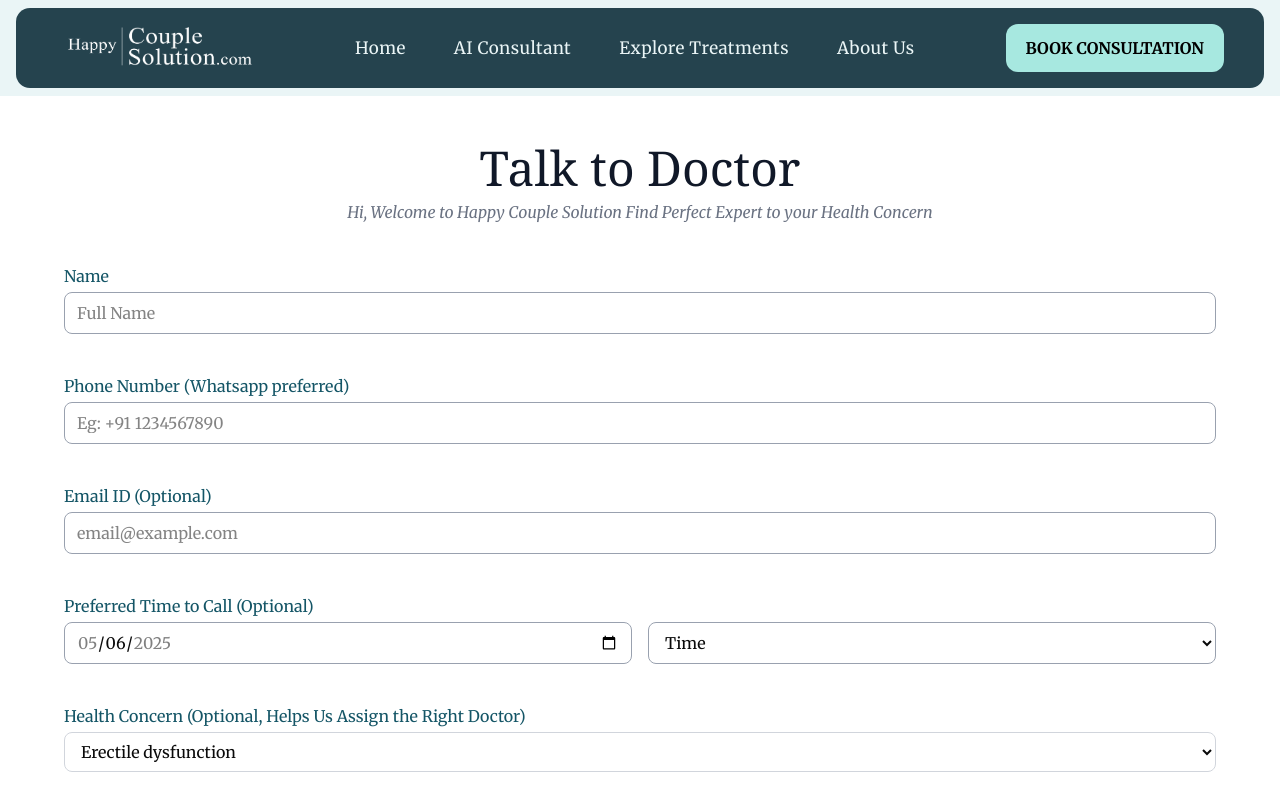
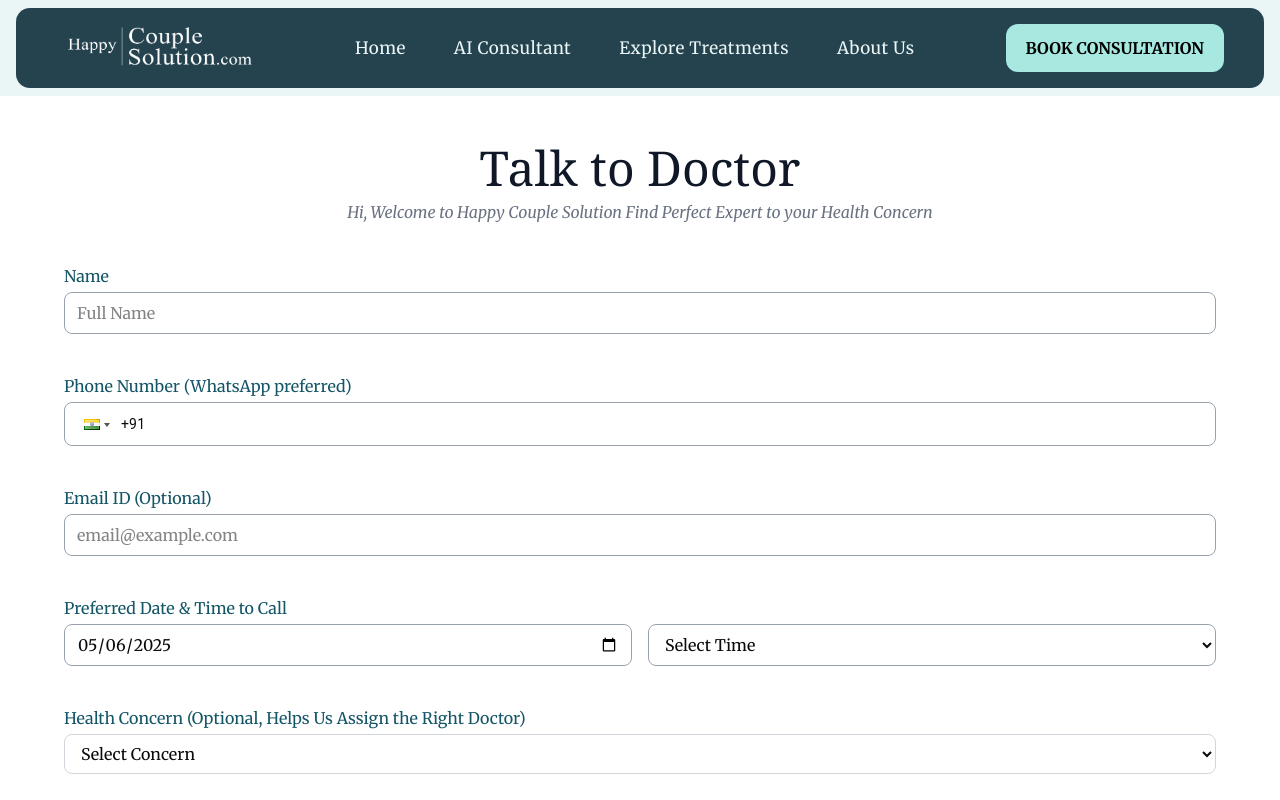
Before and after one commit to extechnology/HappyCouple-new, a React (Vite) app: page /talktodoctor in a window 1280 px wide. Shown: the top 800 px of the page. Built offline with nearby package versions, Linux system fonts and the light colour scheme; a web font is replaced by a local one.

Commit message:
updated few things

```diff
--- a/package.json
+++ b/package.json
@@ -35,6 +35,7 @@
     "react-dom": "^19.0.0",
     "react-hook-form": "^7.56.3",
     "react-multi-carousel": "^2.8.6",
+    "react-phone-input-2": "^2.15.1",
     "react-router-dom": "^7.5.0",
     "sonner": "^2.0.3",
     "tailwind-merge": "^3.2.0",
--- a/src/components/TalkToDoctor/DocForm.tsx
+++ b/src/components/TalkToDoctor/DocForm.tsx
@@ -1,145 +1,284 @@
 import { LockKeyhole } from "lucide-react";
-import { useState } from "react";
+import { useForm } from "react-hook-form";
+import { z } from "zod";
+import { zodResolver } from "@hookform/resolvers/zod";
+import { useState, useEffect } from "react";
+import PhoneInput from 'react-phone-input-2';
+import 'react-phone-input-2/lib/style.css';
+
+
+
+// Utils
+const today = new Date();
+const formatDate = (date: Date) => date.toISOString().split("T")[0];
+
+
+
+// Dynamic Time Slot Generator
+const generateTimeSlots = (isToday: boolean) => {
+
+    const now = new Date();
+    const slots: string[] = [];
+
+    for (let hour = 9; hour < 21; hour++) {
+
+        const slotStart = new Date();
+        slotStart.setHours(hour, 0, 0, 0);
+
+        if (!isToday || slotStart > now) {
+
+            const nextHour = hour + 1;
+            const formatHour = (h: number) => {
+                const suffix = h >= 12 ? "PM" : "AM";
+                const displayHour = h > 12 ? h - 12 : h;
+                return `${displayHour}:00 ${suffix}`;
+            };
+            slots.push(`${formatHour(hour)} - ${formatHour(nextHour)}`);
+        }
+    }
+
+    return slots;
+
+};
+
+
+
+
+// Form Schema
+const formSchema = z.object({
+    name: z.string().nonempty("Name is required"),
+    phone: z.string()
+        .nonempty("Phone number is required")
+        .transform(val => val.replace(/[^+\d]/g, ""))  // Clean input by removing non-numeric characters (except +)
+        .refine(val => /^\+\d{10,15}$/.test(val), {  // Validate that it follows the international format
+            message: "Enter a valid phone number",
+        }),
+    email: z.string().refine((value) => value === "" || /^[^\s@]+@[^\s@]+\.[^\s@]+$/.test(value), { message: "Please enter a valid email address", }).optional(),
+    date: z.string().nonempty("Please select a date").refine((val) => {
+        const selected = new Date(val);
+        const minDate = new Date(formatDate(today));
+        return selected >= minDate;
+    }, { message: "Please select a date" }),
+    time: z.string().nonempty("Please select a time"),
+    health: z.string().optional(),
+});
+
+
+
+
+type FormData = z.infer<typeof formSchema>;
+
+
 
 export default function DocForm() {
 
 
-    const today = new Date();
-    const tomorrow = new Date();
-    tomorrow.setDate(today.getDate() + 1);
+
+    // use form
+    const form = useForm<FormData>({
+        resolver: zodResolver(formSchema),
+        mode: "onChange",
+        defaultValues: {
+            name: "",
+            phone: "",
+            email: "",
+            date: formatDate(today),
+            time: "",
+            health: "",
+        },
+    });
 
 
-    const formatDate = (date: Date) => date.toISOString().split('T')[0];
+
+    // Get selected date
+    const selectedDate = form.watch("date");
 
 
-    const [selectedDate, setSelectedDate] = useState(formatDate(today));
-    const [selectedTime, setSelectedTime] = useState('');
+
+    // Time Slots
+    const [timeSlots, setTimeSlots] = useState<string[]>([]);
 
 
-    const timeSlots = Array.from({ length: 9 }, (_, i) => {
-        const hour = 9 + i;
-        const suffix = hour >= 12 ? 'PM' : 'AM';
-        const displayHour = hour > 12 ? hour - 12 : hour;
-        return `${displayHour}:00 ${suffix}`;
-    });
+
+    // Update time slots when date changes
+    useEffect(() => {
+        const selected = new Date(selectedDate);
+        const isToday =
+            selected.toDateString() === new Date().toDateString();
+        setTimeSlots(generateTimeSlots(isToday));
+    }, [selectedDate]);
+
+
+
+
+    // Form submit
+    const onSubmit = (values: FormData) => {
+        console.log("Form Data =>", values);
+    };
+
+
+
+    // Get selected time
+    const selectedTime = form.watch("time");
+
 
 
 
     return (
 
 
-
-        <>
-
-            <form className="mt-10 space-y-10">
+        <form className="mt-10 space-y-12 sm:space-y-10" onSubmit={form.handleSubmit(onSubmit)}>
 
 
 
+            {/* Name */}
             <div>
                 <label className="block text-left text-[#145566] mb-1">Name</label>
                 <input
                     type="text"
+                    {...form.register("name")}
                     placeholder="Full Name"
+                    autoComplete="name"
                     className="w-full border border-gray-400 rounded-md px-3 py-2 focus:outline-none focus:ring-2 focus:ring-[#145566]"
                 />
+                {form.formState.errors.name && <p className="text-red-500 text-sm text-start mt-2">{form.formState.errors.name.message}</p>}
             </div>
 
 
 
             <div>
-                    <label className="block text-left text-[#145566] mb-1">Phone Number (Whatsapp preferred)</label>
-                    <input
-                        type="text"
-                        placeholder='Eg: +91 1234567890'
-                        className="w-full border border-gray-400 rounded-md px-3 py-2 focus:outline-none focus:ring-2 focus:ring-[#145566]"
+                <label className="block text-left text-[#145566] mb-1">
+                    Phone Number (WhatsApp preferred)
+                </label>
+                <PhoneInput
+                    country={"in"}
+                    value={form.watch("phone")}
+                    onChange={(value) => form.setValue("phone", value, { shouldValidate: true })}
+                    placeholder="Eg: 1234567890"
+                    enableSearch
+                    containerClass="w-full"
+                    inputClass="!w-full !h-[44px] !pl-14 !pr-3 !border !border-gray-400 !rounded-md !bg-white focus:!outline-none focus:!ring-2 focus:!ring-[#145566] text-sm"
+                    buttonClass="!border-none !bg-transparent !left-3 !top-1/2 !-translate-y-1/2"
+                    inputProps={{
+                        name: "phone",
+                        required: true,
+                        autoFocus: false,
+                        autoComplete: "tel",
+                    }}
+                    dropdownClass="!text-left" // This is where the alignment change happens
                 />
+                {form.formState.errors.phone && (
+                    <p className="text-red-500 text-sm text-start mt-2">
+                        {form.formState.errors.phone.message}
+                    </p>
+                )}
             </div>
 
 
 
+            {/* Email */}
             <div>
                 <label className="block text-left text-[#145566] mb-1">Email ID (Optional)</label>
                 <input
                     type="email"
+                    autoComplete="email"
+                    {...form.register("email")}
                     placeholder="email@example.com"
                     className="w-full border border-gray-400 rounded-md px-3 py-2 focus:outline-none focus:ring-2 focus:ring-[#145566]"
                 />
+                {form.formState.errors.email && <p className="text-red-500 text-sm text-start mt-2">{form.formState.errors.email.message}</p>}
             </div>
 
 
 
+
+            {/* Date & Time */}
             <div>
 
-                    <label className="block text-left text-[#145566] mb-1">Preferred Time to Call (Optional)</label>
+                <label className="block text-left text-[#145566] mb-1">Preferred Date & Time to Call</label>
 
                 <div className="grid grid-cols-2 gap-4">
 
                     <input
                         type="date"
+                        {...form.register("date")}
                         min={formatDate(today)}
-                            max={formatDate(tomorrow)}
-                            value={selectedDate}
-                            onChange={(e) => setSelectedDate(e.target.value)}
                         className="w-full border border-gray-400 rounded-md px-3 py-2 focus:outline-none focus:ring-2 focus:ring-[#145566]"
                     />
 
 
                     <select
-                            value={selectedTime}
-                            onChange={(e) => setSelectedTime(e.target.value)}
+                        {...form.register("time")}
                         className="w-full border border-gray-400 rounded-md px-3 py-2 focus:outline-none focus:ring-2 focus:ring-[#145566]"
                     >
-                            <option value="">Time</option>
+                        <option value="" disabled>Select Time</option>
                         {timeSlots.map((slot, idx) => (
-                                <option key={idx} value={slot}>{slot}</option>
+                            <option key={idx} value={slot}>
+                                {slot}
+                            </option>
                         ))}
                     </select>
-
-
-                    </div>
 
                 </div>
 
 
-                <div>
-                    <label className="block text-left text-[#145566] mb-1">Health Concern (Optional, Helps Us Assign the Right Doctor)</label>
-                    <select className="w-full border border-gray-300 rounded-md px-3 py-2 focus:outline-none focus:ring-2 focus:ring-[#145566]">
-                        <option>Erectile dysfunction</option>
-                        <option> Low libido</option>
-                        <option>Relationship support</option>
-                        <option>Others</option>
+                {form.formState.errors.date && <p className="text-red-500 text-sm text-start">{form.formState.errors.date.message}</p>}
 
-                    </select>
+
+                {form.formState.errors.time && <p className="text-red-500 text-sm text-end mt-2">{form.formState.errors.time.message}</p>}
+
+
+                {/* Live Preview */}
+                {selectedDate && selectedTime && (
+                    <p className="text-green-600 mt-2 text-md font-medium">
+                        Selected {selectedDate} at {selectedTime}
+                    </p>
+                )}
+
             </div>
 
 
+
+            {/* Health Concern */}
+            <div>
+                <label className="block text-left text-[#145566] mb-1">
+                    Health Concern (Optional, Helps Us Assign the Right Doctor)
+                </label>
+                <select
+                    {...form.register("health")}
+                    className="w-full border border-gray-300 rounded-md px-3 py-2 focus:outline-none focus:ring-2 focus:ring-[#145566]"
+                >
+                    <option value="" disabled>Select Concern</option>
+                    <option value="Erectile dysfunction">Erectile dysfunction</option>
+                    <option value="Low libido">Low libido</option>
+                    <option value="Relationship support">Relationship support</option>
+                    <option value="Others">Others</option>
+                </select>
+                {form.formState.errors.health && <p className="text-red-500 text-sm text-start">{form.formState.errors.health.message}</p>}
+            </div>
+
+
+
+
+            {/* Payment */}
             <div>
                 <label className="block text-left text-[#145566] mb-1">
                     Make Payment - ₹300 (Secure Razorpay or UPI integration)
                 </label>
-
                 <button
-                        type="button"
+                    type="submit"
                     className="w-full bg-[#145566] hover:cursor-pointer flex items-center justify-center text-white text-lg font-medium py-3 rounded-md transition-all duration-300 ease-in-out hover:bg-[#0e404d] hover:scale-105"
                 >
                     Pay Now <LockKeyhole size={20} className="ml-2" />
                 </button>
-
                 <p className="text-sm text-gray-400 mt-2">
                     Note: Your ₹300 will be completely refunded if you choose to proceed with any treatment plan suggested after consultation
                 </p>
             </div>
 
+
         </form>
 
-        </>
-
-
-
-
-    )
-
-
-
+    );
 
 }
--- a/src/pages/TalkToDoctor.tsx
+++ b/src/pages/TalkToDoctor.tsx
@@ -44,7 +44,7 @@ const TalkToDoctor = () => {
 
                     <div className="text-center">
                         <h2 className="text-5xl font-serif text-gray-900">
-                            Our Medical <span className="text-teal-700 font-semibold">Experts</span>
+                            Our Medical <span className="text-[#145566] font-semibold">Experts</span>
                         </h2>
                         <p className="mt-4 text-xl text-gray-700">
                             Specialist Centre | General Physicians | Health Coaches
@@ -67,8 +67,9 @@ const TalkToDoctor = () => {
 
             </BlurFade>
 
+        </main>
 
-        </main>
+
     );
 };
 
```
Also changed, not shown: src/components/Loaders/DocLoader.tsx (added, +28 -0 lines), src/components/home/Hero.tsx (+0 -23 lines), src/pages/ProductDetail.tsx (+6 -6 lines), 1 other file (tests, documents, lock files or other folders). Lines whose indentation alone changed are shown as unchanged.
